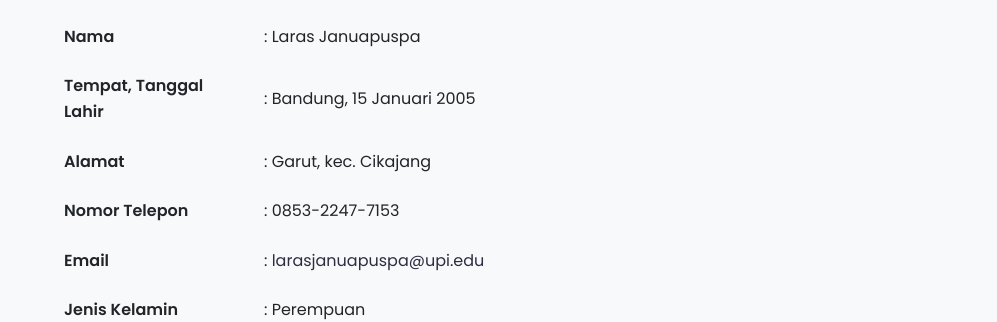
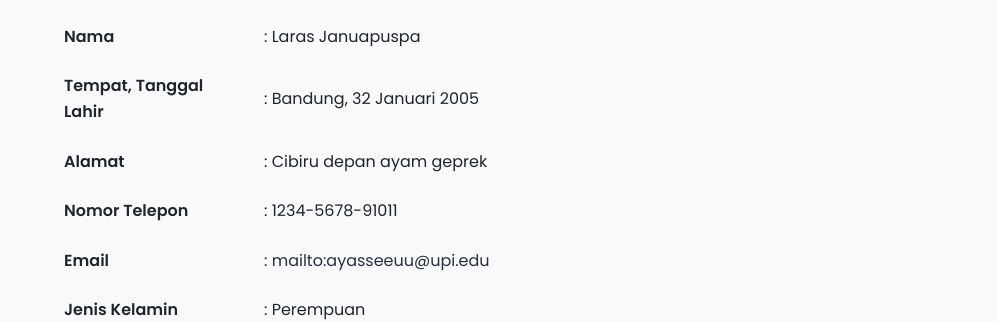
Before and after one commit to AYASSEU/Tugas-PemWeb, a plain HTML site: page index.html in a window 1280 px wide. Shown: the part 762-1084 px from the top of the page, without its empty margins (120-1117 px from the left). Drawn offline with Linux system fonts and the light colour scheme.

Commit message:
Update index.html

```diff
--- a/index.html
+++ b/index.html
@@ -48,13 +48,13 @@
                             <tr><th align="left" width="200">Nama</th>
                                 <td>: Laras Januapuspa</td></tr>
                             <tr><th align="left">Tempat, Tanggal Lahir</th>
-                                <td>: Bandung, 15 Januari 2005</td></tr>
+                                <td>: Bandung, 32 Januari 2005</td></tr>
                             <tr><th align="left">Alamat</th>
-                                <td>: Garut, kec. Cikajang</td></tr>
+                                <td>: Cibiru depan ayam geprek</td></tr>
                             <tr><th align="left">Nomor Telepon</th>
-                                <td>: 0853-2247-7153</td></tr>
+                                <td>: 1234-5678-91011</td></tr>
                             <tr><th align="left">Email</th>
-                                <td>: <a href="mailto:larasjanuapuspa@upi.edu" style="color: #2B2D42;">larasjanuapuspa@upi.edu</a></td></tr>
+                                <td>: <a href="mailto:ayasseeuu@upi.edu" style="color: #2B2D42;">mailto:ayasseeuu@upi.edu</a></td></tr>
                             <tr><th align="left">Jenis Kelamin</th>
                                 <td>: Perempuan</td></tr>
                             <tr><th align="left">Agama</th>
```
